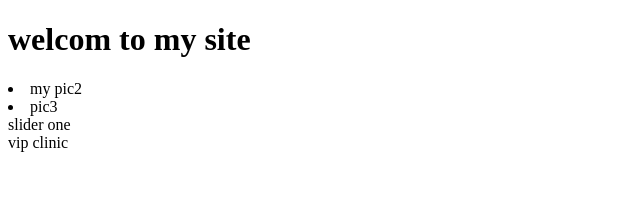
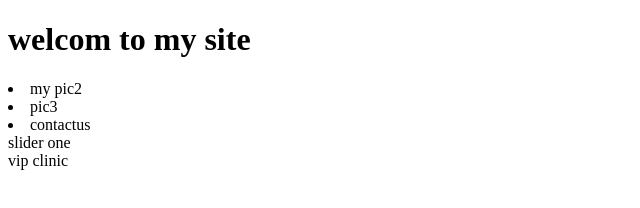
Before and after one commit to elhamzahedi/gitelham, a plain HTML site: page index.html in a window 1280 px wide. Shown: the whole page, without its empty margins (0-640 px from the left). Drawn offline with Linux system fonts and the light colour scheme.

Commit message:
added contact

```diff
--- a/index.html
+++ b/index.html
@@ -9,6 +9,7 @@
     <h1>welcom to my site</h1>
     <li>my pic2</li>
     <li>pic3</li>
+    <li>contactus</li>
     <div>slider one</div>
     <footer>vip clinic</footer>
 </body>
```
